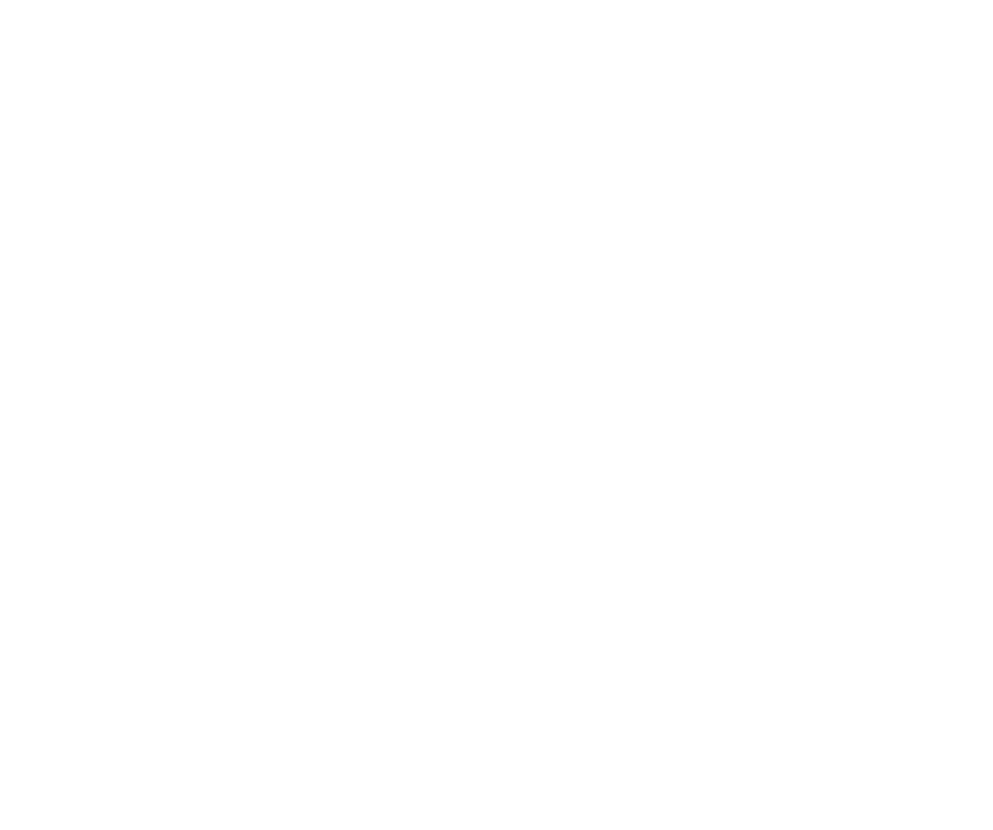
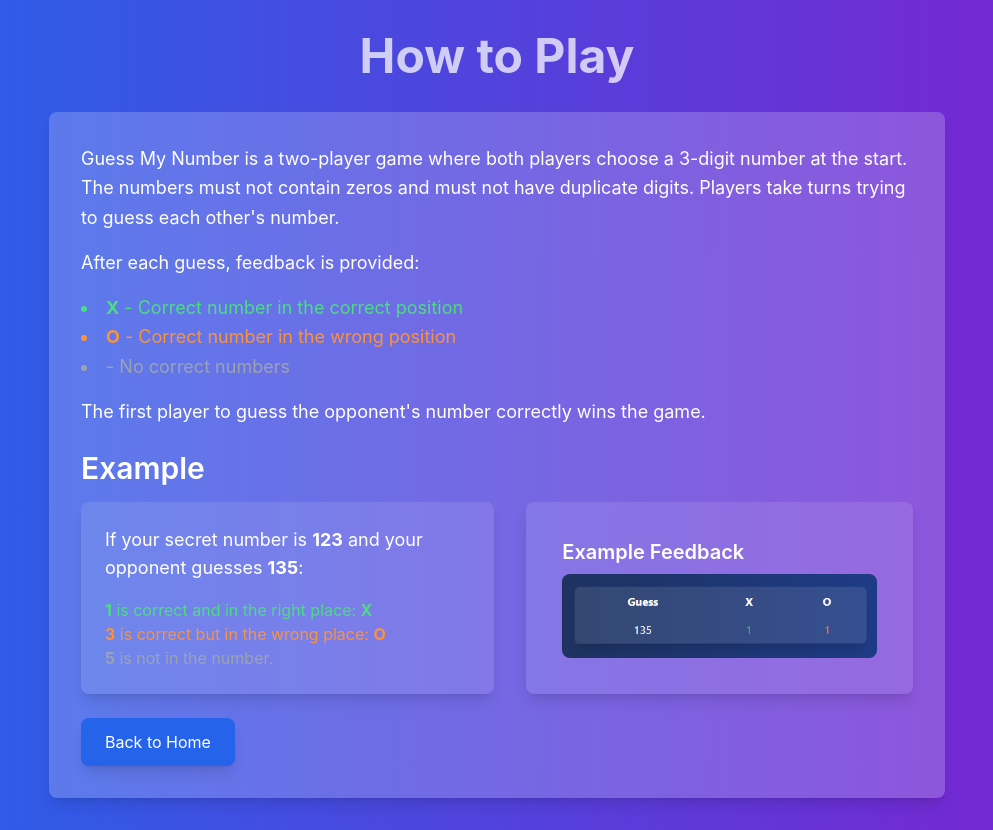
Before and after one commit to wkn00/gsm, a React (Create React App) app: page /how-to-play in a window 1280 px wide. Before the commit this address had no page. Shown: the whole page, without its empty margins (143-1136 px from the left). Before the commit the page ends 800 px from the top, so only its background shows below. Built offline with nearby package versions, Linux system fonts and the light colour scheme.

Commit message:
updating UI beta

```diff
--- a/src/App.tsx
+++ b/src/App.tsx
@@ -6,6 +6,8 @@
 import WaitingRoom from './components/WaitingRoom';
 import StartGame from './components/StartGame';
 import Game from './components/Game';
+import HowToPlay from './components/HowToPlay';
+import NotFound from './components/NotFound';
 
 const App: React.FC = () => {
     return (
@@ -17,6 +19,8 @@
                 <Route path="/waiting/:gameId/:playerName" element={<WaitingRoom />} />
                 <Route path="/start/:gameId/:playerName" element={<StartGame />} />
                 <Route path="/game/:gameId/:playerName" element={<Game />} />
+                <Route path="/how-to-play" element={<HowToPlay />} />
+                <Route path="*" element={<NotFound />} />
             </Routes>
         </Router>
     );
--- a/src/components/CreateGame.tsx
+++ b/src/components/CreateGame.tsx
@@ -5,6 +5,7 @@
 const CreateGame: React.FC = () => {
     const navigate = useNavigate();
     const [playerName, setPlayerName] = useState('');
+    const [isPlayerNameValid, setIsPlayerNameValid] = useState(false);
 
     const apiUrl = process.env.REACT_APP_API_URL;
 
@@ -13,21 +14,34 @@
         navigate(`/waiting/${response.data.gameId}/${response.data.playerName}`);
     };
 
+    const handlePlayerNameChange = (e: React.ChangeEvent<HTMLInputElement>) => {
+        const value = e.target.value;
+        setPlayerName(value);
+        setIsPlayerNameValid(value.trim().length > 0);
+    };
+
+
     return (
         <div className="min-h-screen bg-gradient-to-r from-gray-700 to-blue-700 flex flex-col items-center justify-center text-white">
             <h1 className="text-4xl font-bold mb-8">Create a New Game</h1>
+            <div className="flex flex-col items-center space-y-6">
             <input
-                className="p-2 text-black rounded focus:outline-none focus:ring-2 focus:ring-blue-500 text-center"
+                className="p-3 text-center text-lg rounded-lg bg-white bg-opacity-20 text-white focus:outline-none focus:ring-4 focus:ring-blue-500 transition duration-300 ease-in-out"
                 placeholder="Your Name"
                 value={playerName}
-                onChange={(e) => setPlayerName(e.target.value)}
+                onChange={handlePlayerNameChange}
             />
+
             <button
-                className="mt-4 px-6 py-3 bg-blue-600 hover:bg-blue-700 rounded-lg shadow-lg transition duration-300 ease-in-out transform hover:-translate-y-1"
-                onClick={createGame}
-            >
-                Create Game
+                    className={`px-6 py-3 rounded-lg shadow-lg transition duration-300 ease-in-out transform hover:-translate-y-1 ${
+                        isPlayerNameValid ? 'bg-blue-600 hover:bg-blue-700' : 'bg-gray-600 cursor-not-allowed'
+                    }`}
+                    onClick={createGame}
+                    disabled={!isPlayerNameValid}
+                >
+                    Create Game
             </button>
+            </div>
         </div>
     );
 };
--- a/src/components/Game.tsx
+++ b/src/components/Game.tsx
@@ -17,6 +17,8 @@
     const [restartButtonDisabled, setRestartButtonDisabled] = useState(false);
     const [waitingForRestart, setWaitingForRestart] = useState(false);
     const [playersNumbers, setPlayersNumbers] = useState<{ [key: string]: string }>({});
+    const [scores, setScores] = useState<{ [key: string]: number }>({ playerName: 0, opponent: 0 });
+
 
     const apiUrl = process.env.REACT_APP_API_URL;
 
@@ -218,11 +220,25 @@
     return (
         <div className="min-h-screen bg-gradient-to-r from-gray-800 to-blue-700 flex flex-col items-center justify-center text-white font-sans relative overflow-hidden">
             <div className="absolute top-0 left-0 p-4 text-2xl font-bold cursor-pointer" onClick={() => navigate('/')}>Guess My Number</div>
-            <h1 className="text-4xl font-bold mb-8">Guess My Number Game Code {gameId}</h1>
-            <h2 className="text-2xl mb-4">{currentTurn === playerName ? "Your turn!" : "Opponent's turn"}</h2>
+            <h2 className="text-4xl font-bold mb-8">Guess My Number</h2>
+            <h2 className={`text-3xl mb-5 transition-transform duration-500 ${currentTurn === playerName ? 'text-green-400 animate-pulse' : 'text-red-400'}`}>
+                {currentTurn === playerName ? (
+                    <>
+                        Your turn<span className="relative inline-block ml-1">
+                            !<span className="absolute top-6 right-0 inline-flex h-2 w-2 rounded-full bg-green-400 opacity-75 animate-ping"></span>
+                        </span>
+                    </>
+                ) : (
+                    <>
+                        Opponent's turn<span className="relative inline-block ml-1">
+                            !<span className="absolute top-6 right-0 inline-flex h-2 w-2 rounded-full bg-red-400 opacity-75 animate-ping"></span>
+                        </span>
+                    </>
+                )}
+            </h2>
             <input
                 className="text-center p-3 w-24 text-lg text-gray-900 bg-white bg-opacity-70 rounded-lg border-2 border-transparent focus:outline-none focus:border-blue-500 transition duration-300 ease-in-out shadow-md mb-4"
-                placeholder="مشبك"
+                placeholder=""
                 value={guess}
                 onChange={(e) => validateAndSetGuess(e.target.value)}
                 disabled={currentTurn !== playerName}
--- a/src/components/Home.tsx
+++ b/src/components/Home.tsx
@@ -5,7 +5,7 @@
     const navigate = useNavigate();
 
     return (
-        <div className="min-h-screen bg-gradient-to-r from-indigo-700 to-green-700 flex flex-col items-center justify-center text-white">
+        <div className="min-h-screen bg-gradient-to-r from-blue-700 to-purple-700 flex flex-col items-center justify-center text-white">
             <h1 className="text-4xl font-bold mb-8">Welcome to Guess My Number Game</h1>
             <div className="space-x-4">
                 <button
@@ -20,6 +20,12 @@
                 >
                     Join Game
                 </button>
+                <button
+                    className="px-6 py-3 bg-purple-600 hover:bg-purple-700 rounded-lg shadow-lg transition duration-300 ease-in-out transform hover:-translate-y-1"
+                    onClick={() => navigate('/how-to-play')}
+                >
+                    How to Play
+                </button>
             </div>
         </div>
     );
--- /dev/null
+++ b/src/components/HowToPlay.tsx
@@ -0,0 +1,50 @@
+import React from 'react';
+import { Link } from 'react-router-dom';
+
+const HowToPlay: React.FC = () => {
+    return (
+        <div className="min-h-screen bg-gradient-to-r from-blue-600 to-purple-700 flex flex-col items-center justify-center text-white p-8">
+            <h1 className="text-5xl font-bold mb-8 animate-pulse">How to Play</h1>
+            <div className="bg-white bg-opacity-20 p-8 rounded-lg shadow-lg max-w-4xl w-full space-y-6">
+                <div className="text-lg leading-relaxed">
+                    <p className="mb-4">
+                        Guess My Number is a two-player game where both players choose a 3-digit number at the start. The numbers must not contain zeros and must not have duplicate digits. Players take turns trying to guess each other's number.
+                    </p>
+                    <p className="mb-4">
+                        After each guess, feedback is provided:
+                    </p>
+                    <ul className="list-disc list-inside mb-4">
+                        <li className="text-green-400"><strong>X</strong> - Correct number in the correct position</li>
+                        <li className="text-orange-400"><strong>O</strong> - Correct number in the wrong position</li>
+                        <li className="text-gray-400"><strong></strong> - No correct numbers</li>
+                    </ul>
+                    <p className="mb-4">
+                        The first player to guess the opponent's number correctly wins the game.
+                    </p>
+                </div>
+                <div className="mt-8">
+                    <h2 className="text-3xl font-semibold mb-4">Example</h2>
+                    <div className="flex justify-between items-center space-x-8">
+                        <div className="bg-white bg-opacity-10 p-6 rounded-lg shadow-lg transition-transform duration-300 hover:scale-105">
+                            <p className="text-lg mb-4">If your secret number is <strong>123</strong> and your opponent guesses <strong>135</strong>:</p>
+                            <ul className="list-none">
+                                <li className="text-green-400"><strong>1</strong> is correct and in the right place: <strong>X</strong></li>
+                                <li className="text-orange-400"><strong>3</strong> is correct but in the wrong place: <strong>O</strong></li>
+                                <li className="text-gray-400"><strong>5</strong> is not in the number.<strong></strong></li>
+                            </ul>
+                        </div>
+                        <div className="bg-white bg-opacity-10 p-9 rounded-lg shadow-lg transition-transform duration-300 hover:scale-105">
+                            <h3 className="text-xl font-semibold mb-2">Example Feedback</h3>
+                            <img src="/example.png" alt="Example Feedback" className="w-full h-auto rounded-lg" />
+                        </div>
+                    </div>
+                </div>
+                <Link to="/" className="mt-8 px-6 py-3 bg-blue-600 hover:bg-blue-700 rounded-lg shadow-lg transition duration-300 ease-in-out transform hover:-translate-y-1 inline-block">
+                    Back to Home
+                </Link>
+            </div>
+        </div>
+    );
+};
+
+export default HowToPlay;
--- /dev/null
+++ b/src/components/NotFound.tsx
@@ -0,0 +1,16 @@
+import React from 'react';
+import { Link } from 'react-router-dom';
+
+const NotFound: React.FC = () => {
+    return (
+        <div className="min-h-screen bg-gradient-to-r from-red-500 to-pink-700 flex flex-col items-center justify-center text-white">
+            <h1 className="text-6xl font-bold mb-8">404</h1>
+            <p className="text-2xl mb-4">Oops! The page you are looking for does not exist.</p>
+            <Link to="/" className="mt-8 px-6 py-3 bg-blue-600 hover:bg-blue-700 rounded-lg shadow-lg transition duration-300 ease-in-out transform hover:-translate-y-1">
+                Back to Home
+            </Link>
+        </div>
+    );
+};
+
+export default NotFound;
--- a/src/components/StartGame.tsx
+++ b/src/components/StartGame.tsx
@@ -53,7 +53,7 @@
             <div className="flex flex-col items-center space-y-4 w-full max-w-md">
                 <input
                     className="text-center p-3 w-24 text-lg text-gray-900 bg-white bg-opacity-70 rounded-lg border-2 border-transparent focus:outline-none focus:border-blue-500 transition duration-300 ease-in-out shadow-md"
-                    placeholder="اويلي"
+                    placeholder=""
                     value={number}
                     onChange={(e) => validateAndSetNumber(e.target.value)}
                     maxLength={3}
```
Also changed, not shown: src/components/JoinGame.tsx (+35 -11 lines), public/example.png (added).
